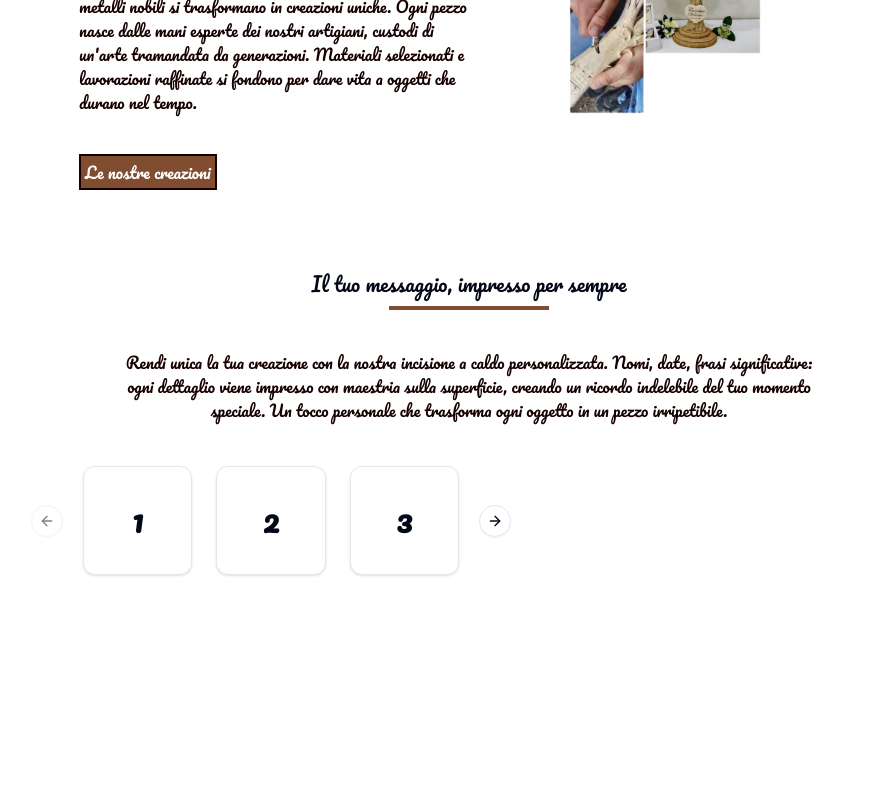
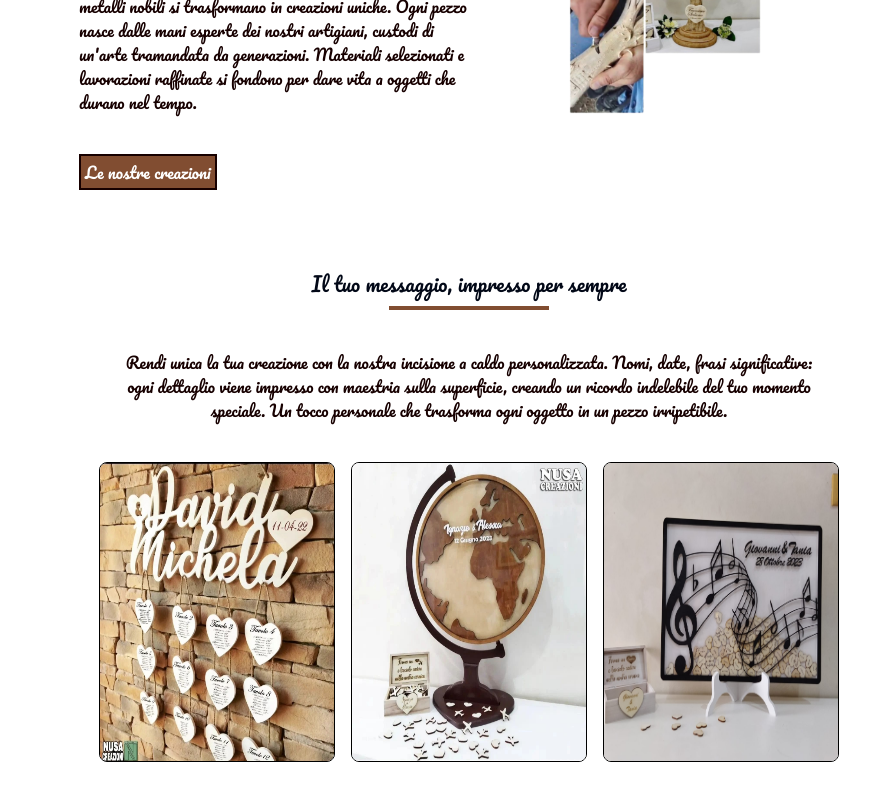
Before and after one commit to Giorgio-g97/nusa_landing_page, a Next.js app: page / in a window 1280 px wide. Shown: the part 788-1588 px from the top of the page, without its empty margins (171-1041 px from the left). Before the commit the page ends 1367 px from the top, so only its background shows below. Built offline with nearby package versions, Linux system fonts and the light colour scheme.

Commit message:
Carousel completed

```diff
--- a/package.json
+++ b/package.json
@@ -13,6 +13,7 @@
     "@radix-ui/react-slot": "^1.1.0",
     "class-variance-authority": "^0.7.0",
     "clsx": "^2.1.1",
+    "embla-carousel-autoplay": "^8.5.1",
     "embla-carousel-react": "^8.5.1",
     "lucide-react": "^0.460.0",
     "next": "15.0.3",
--- a/src/components/CarouselComp.tsx
+++ b/src/components/CarouselComp.tsx
@@ -1,5 +1,7 @@
+"use client"
 import React from "react";
 import { Card, CardContent } from "@/components/ui/card";
+import Autoplay from "embla-carousel-autoplay";
 import {
   Carousel,
   CarouselContent,
@@ -7,54 +9,60 @@ import {
   CarouselNext,
   CarouselPrevious,
 } from "@/components/ui/carousel";
+import Image from "next/image";
 
 const CarouselComp = () => {
   const photosCarousel = [
     {
       id: 1,
-      url: "/carousel_01-jpg",
+      url: "/carousel_01.jpg",
     },
     {
       id: 2,
-      url: "/carousel_02-jpg",
+      url: "/carousel_02.jpg",
     },
     {
       id: 3,
-      url: "/carousel_03-jpg",
+      url: "/carousel_03.jpg",
     },
     {
       id: 4,
-      url: "/carousel_04-jpg",
+      url: "/carousel_04.jpg",
     },
     {
       id: 5,
-      url: "/carousel_05-jpg",
+      url: "/carousel_05.jpg",
     },
   ];
 
   return (
     <>
       <Carousel
+      plugins={[Autoplay({delay: 2000})]}
         opts={{
           align: "start",
+          loop: true,
         }}
-        className="w-full max-w-sm"
+        className="w-full flex px-5 my-10"
       >
         <CarouselContent>
           {photosCarousel.map((_, index) => (
             <CarouselItem key={index} className="md:basis-1/2 lg:basis-1/3">
-              <div className="p-1">
-                <Card>
-                  <CardContent className="flex aspect-square items-center justify-center p-6">
-                    <span className="text-3xl font-semibold">{index + 1}</span>
+              {/* <Card>
+                  <CardContent className="flex aspect-square items-center justify-center">
+
                   </CardContent>
-                </Card>
-              </div>
+                </Card> */}
+              <Image
+                className="border-black border rounded-lg h-[300px]"
+                src={`${_.url}`}
+                width={1000}
+                height={1000}
+                alt="carousel_image"
+              />
             </CarouselItem>
           ))}
         </CarouselContent>
-        <CarouselPrevious />
-        <CarouselNext />
       </Carousel>
     </>
   );
```
Also changed, not shown: 1 other file (tests, documents, lock files or other folders).
